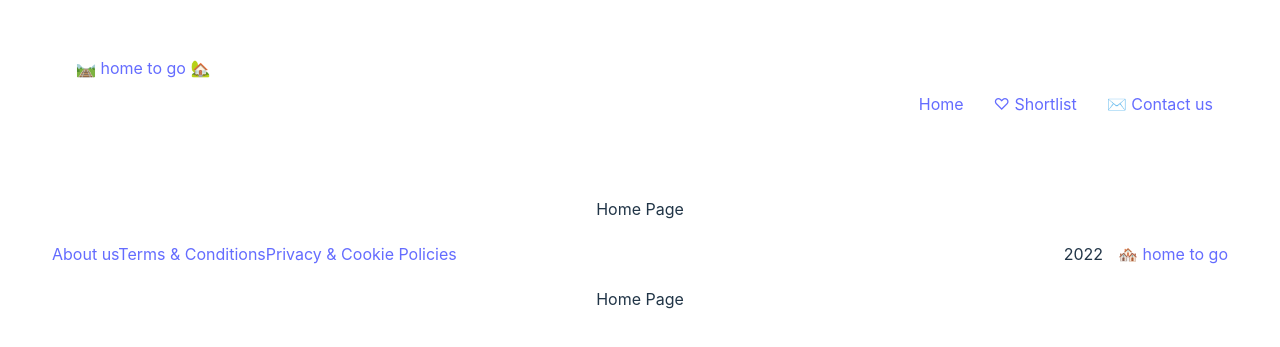
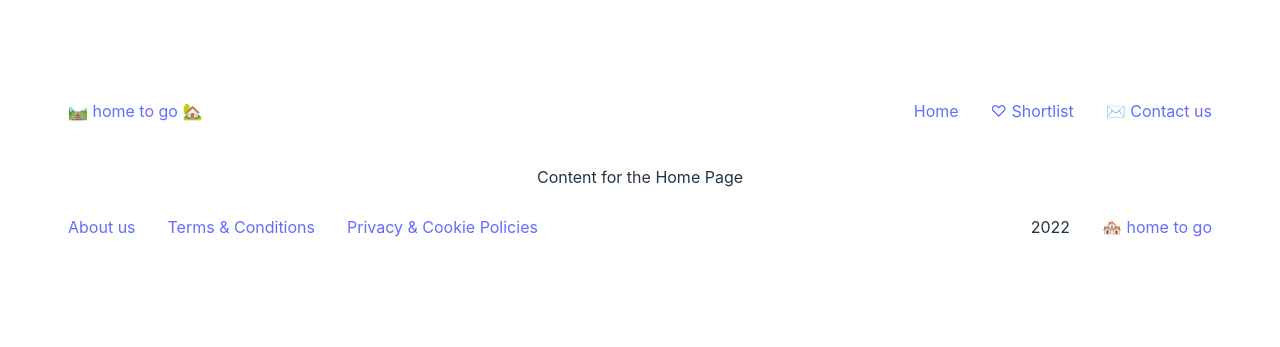
Before and after one commit to zsofiaE/home-to-go, a React (Vite) app: page / in a window 1280 px wide. Shown: the part 239-586 px from the top of the page. Built offline with nearby package versions, Linux system fonts and the light colour scheme.

Commit message:
page contetnts adjusted

```diff
--- a/src/App.jsx
+++ b/src/App.jsx
@@ -28,7 +28,7 @@ function App() {
           <Route path='cities/:cityId' element={<CityDetailsPage />}/>
           <Route path='cities/:cityId/:homeId' element={<HomeDetailsPage  />} />
           <Route path='contact' element={<Contact />} />
-          <Route path='shortlist' elemtn={<Shortlist />} />
+          <Route path='shortlist' element={<Shortlist />} />
           <Route path='about' element={<About/>}/>
           <Route path='terms'element={<TermsConditions/>} />
           <Route path='privacy' element={<PrivacyCookiePolicies/>} />
--- a/src/index.css
+++ b/src/index.css
@@ -22,8 +22,8 @@
 }
 
 .logo {
-  height: 6em;
-  padding: 1.5em;
+  /* height: 6em; */
+  padding: 1em;
   will-change: filter;
   transition: filter 300ms;
 }
@@ -61,12 +61,19 @@ h1 {
   align-items: center;
   justify-content: space-between;
   text-decoration: none;
-  padding: 0;
-  margin: 5px 20px;
+  /* padding: 10px; */
+  margin: 10px 20px;
 }
 
-nav > div > a{
-  padding: 0 15px;
+nav > div > a,
+ .navigation > div > a,
+ .navigation > div > p{
+  padding: 0 1em;
+}
+
+
+.links-right{
+  display: flex;
 }
 
 button {
@@ -92,13 +99,6 @@ button:focus-visible {
   padding: 2em;
 }
 
-.links-right{
-  display: flex;
-}
-
-.links-right > p{
-  padding: 0 15px;
-}
 
 @media (prefers-color-scheme: light) {
   :root {
--- a/src/layouts/RootLayout.jsx
+++ b/src/layouts/RootLayout.jsx
@@ -7,9 +7,8 @@ const RootLayout = () => {
     return(
     <div className="app">
         <Navbar />
-        <HomePage />
+        <Outlet />
         <Links />
-        <Outlet />
     </div>
     );
 };
--- a/src/pages/HomePage.jsx
+++ b/src/pages/HomePage.jsx
@@ -2,7 +2,7 @@ import React from 'react'
 
 const HomePage = () => {
   return (
-    <div>Home Page</div>
+    <div>Content for the Home Page</div>
   )
 }
 
```
